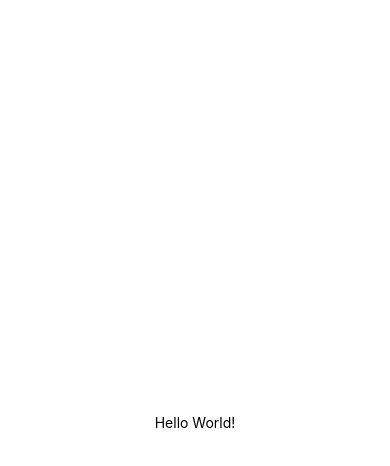
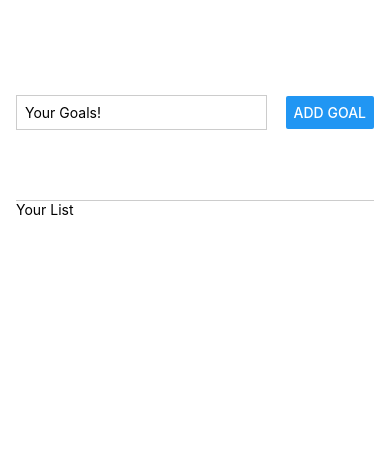
Before and after one commit to MrGhost23/rn-project, a React Native app: screen / in a window 390 px wide. Shown: the top 466 px of the page. Built offline with nearby package versions, Linux system fonts and the light colour scheme.

Commit message:
add functions and useState with styling

```diff
--- a/App.js
+++ b/App.js
@@ -1,20 +1,59 @@
 import { StatusBar } from "expo-status-bar";
-import { StyleSheet, Text, View } from "react-native";
+import { useState } from "react";
+import { Button, StyleSheet, Text, TextInput, View } from "react-native";
 
 export default function App() {
+  const [enteredGoal, setEnteredGoal] = useState("");
+
+  const goalInputHandler = (enteredText) => {
+    setEnteredGoal(enteredText);
+  };
+
+  const addGoalHandler = () => {
+    console.log(enteredGoal);
+    setEnteredGoal("");
+  };
+
   return (
-    <View style={styles.container}>
-      <Text>Hello World!</Text>
-      <StatusBar style="auto" />
+    <View style={styles.appContainer}>
+      <View style={styles.inputContainer}>
+        <TextInput
+          style={styles.textInput}
+          placeholder="Your Goals!"
+          onChangeText={goalInputHandler}
+        />
+        <Button title="Add Goal" onPress={addGoalHandler} />
+      </View>
+      <View style={styles.goalsContainer}>
+        <Text>Your List</Text>
+      </View>
     </View>
   );
 }
 
 const styles = StyleSheet.create({
-  container: {
+  appContainer: {
     flex: 1,
-    backgroundColor: "#fff",
+    paddingTop: 50,
+    padding: 16,
+  },
+  inputContainer: {
+    flex: 1,
+    flexDirection: "row",
+    justifyContent: "space-between",
     alignItems: "center",
-    justifyContent: "center",
+    paddingBottom: 24,
+    borderBottomWidth: 1,
+    borderBottomColor: "#cccccc",
+  },
+  textInput: {
+    borderWidth: 1,
+    borderColor: "#cccccc",
+    width: "70%",
+    marginRight: 8,
+    padding: 8,
+  },
+  goalsContainer: {
+    flex: 5,
   },
 });
```
